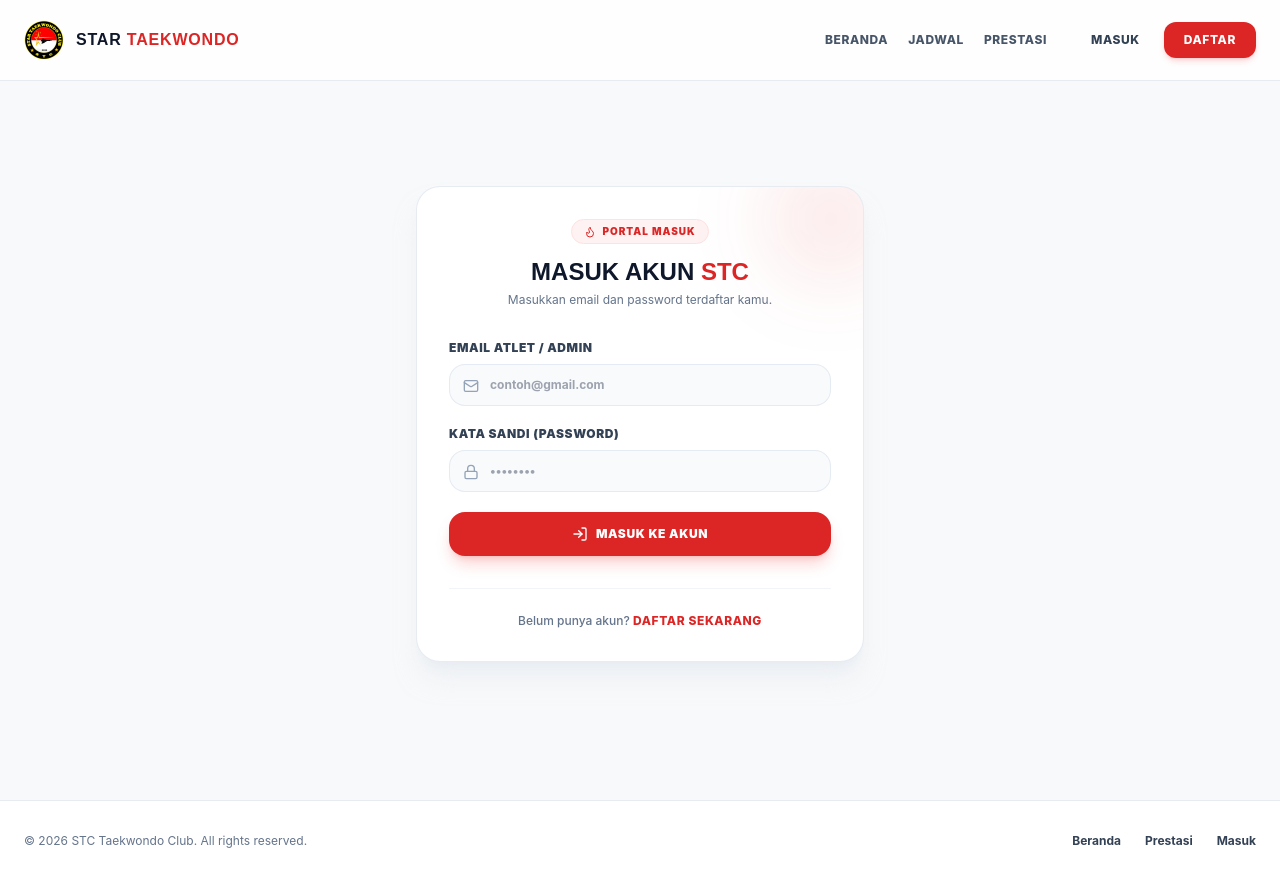
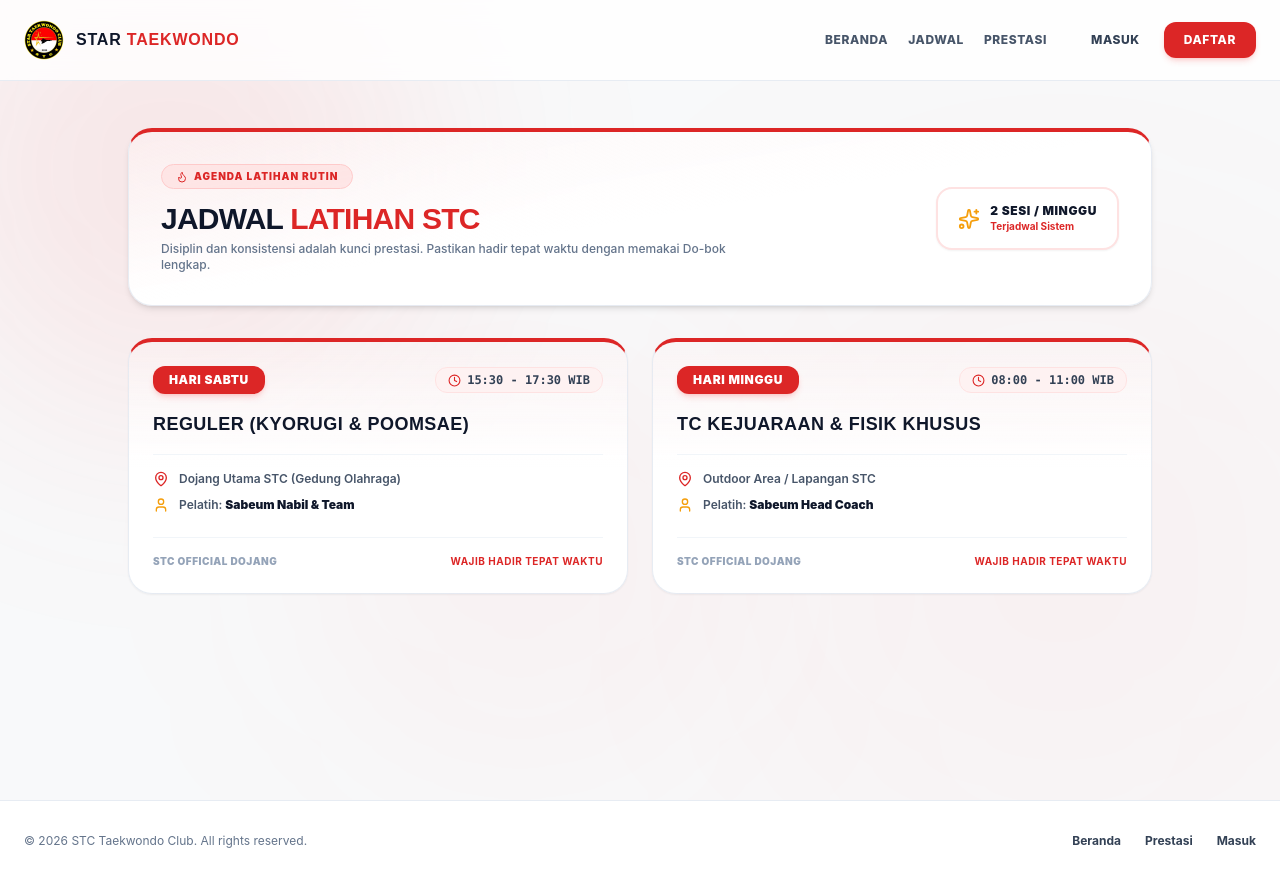
Before and after one commit to SyHqq-bi/stc-taekwondo, a React (Vite) app: page /schedule in a window 1280 px wide. Before the commit this address led to /login. Built offline with nearby package versions, Linux system fonts and the light colour scheme; no server answers; the database is empty.

Commit message:
Apply athletic STC red accent design system across all pages

```diff
--- a/src/App.jsx
+++ b/src/App.jsx
@@ -11,32 +11,30 @@ import Schedule from './pages/Schedule';
 import Login from './pages/Login';
 import Register from './pages/Register';
 import MemberDashboard from './member/MemberDashboard';
-import CompleteProfile from './member/CompleteProfile'; // <-- Tambahan import halaman profil
+import CompleteProfile from './member/CompleteProfile';
 import AdminDashboard from './admin/Dashboard';
 
 export default function App() {
   return (
     <AuthProvider>
       <Router>
-        <div className="flex flex-col min-h-screen bg-[#F8F9FA] text-slate-900 font-sans">
+        <div className="flex flex-col min-h-screen bg-[#F8F9FA] text-slate-900 font-sans relative overflow-x-hidden">
+          {/* Ambient Red Glow Mesh Background (Global) */}
+          <div className="fixed inset-0 pointer-events-none z-0 overflow-hidden">
+            <div className="absolute -top-20 -left-20 w-[500px] h-[500px] bg-red-500/10 rounded-full blur-[120px]" />
+            <div className="absolute top-1/3 -right-20 w-[600px] h-[600px] bg-red-500/5 rounded-full blur-[150px]" />
+            <div className="absolute bottom-10 left-1/4 w-[400px] h-[400px] bg-red-500/5 rounded-full blur-[130px]" />
+          </div>
+
           <Navbar />
-          <main className="flex-grow">
+          <main className="flex-grow relative z-10">
             <Routes>
-              {/* Rute Publik */}
               <Route path="/" element={<Home />} />
               <Route path="/achievements" element={<Achievements />} />
+              <Route path="/schedule" element={<Schedule />} />
               <Route path="/login" element={<Login />} />
               <Route path="/register" element={<Register />} />
 
-              {/* Rute Khusus Member (Wajib Login) */}
-              <Route
-                path="/schedule"
-                element={
-                  <ProtectedRoute>
-                    <Schedule />
-                  </ProtectedRoute>
-                }
-              />
               <Route
                 path="/member"
                 element={
@@ -54,7 +52,6 @@ export default function App() {
                 }
               />
 
-              {/* Rute Khusus Admin */}
               <Route
                 path="/admin"
                 element={
--- a/src/pages/Login.jsx
+++ b/src/pages/Login.jsx
@@ -29,21 +29,18 @@ export default function Login() {
   };
 
   return (
-    <div className="min-h-screen bg-[#F8F9FA] pt-32 pb-20 px-6 font-sans flex items-center justify-center">
+    <div className="min-h-screen pt-32 pb-20 px-6 font-sans flex items-center justify-center">
       <div className="w-full max-w-md">
 
-        <div className="bg-white border border-slate-200/80 rounded-3xl p-8 shadow-xl shadow-slate-200/50 relative overflow-hidden">
-          <div className="absolute top-0 right-0 -mt-8 -mr-8 w-32 h-32 bg-stc-red/10 rounded-full blur-2xl pointer-events-none" />
-
-          {/* Header Card */}
+        <div className="bg-gradient-to-b from-red-50/40 via-white to-white border border-slate-200/80 border-t-4 border-t-red-600 rounded-3xl p-8 shadow-xl shadow-slate-200/50">
           <div className="text-center mb-8">
-            <span className="inline-flex items-center gap-1.5 text-[10px] font-black tracking-widest text-stc-red uppercase bg-red-50 px-3 py-1 rounded-full border border-red-100">
-              <Flame size={12} className="text-stc-red" /> PORTAL MASUK
+            <span className="inline-flex items-center gap-1.5 text-[10px] font-black tracking-widest text-red-600 uppercase bg-red-100/80 px-3.5 py-1 rounded-full border border-red-200">
+              <Flame size={12} className="text-red-600" /> PORTAL MASUK
             </span>
             <h1 className="text-2xl font-black text-slate-900 font-heading uppercase mt-3">
-              Masuk Akun <span className="text-stc-red">STC</span>
+              Masuk Akun <span className="text-red-600">STC</span>
             </h1>
-            <p className="text-xs text-slate-500 mt-1">Masukkan email dan password terdaftar kamu.</p>
+            <p className="text-xs text-slate-500 mt-1 font-medium">Masukkan email dan password terdaftar kamu.</p>
           </div>
 
           {errorMsg && (
@@ -66,7 +63,7 @@ export default function Login() {
                   value={email}
                   onChange={(e) => setEmail(e.target.value)}
                   placeholder="contoh@gmail.com"
-                  className="w-full bg-slate-50 border border-slate-200/80 rounded-2xl py-3 pl-10 pr-4 text-xs font-bold text-slate-900 focus:outline-none focus:border-stc-red focus:ring-2 focus:ring-stc-red/10"
+                  className="w-full bg-white border border-slate-200/80 rounded-2xl py-3 pl-10 pr-4 text-xs font-bold text-slate-900 focus:outline-none focus:border-red-600 focus:ring-2 focus:ring-red-600/10 shadow-xs"
                 />
               </div>
             </div>
@@ -83,7 +80,7 @@ export default function Login() {
                   value={password}
                   onChange={(e) => setPassword(e.target.value)}
                   placeholder="••••••••"
-                  className="w-full bg-slate-50 border border-slate-200/80 rounded-2xl py-3 pl-10 pr-4 text-xs font-bold text-slate-900 focus:outline-none focus:border-stc-red focus:ring-2 focus:ring-stc-red/10"
+                  className="w-full bg-white border border-slate-200/80 rounded-2xl py-3 pl-10 pr-4 text-xs font-bold text-slate-900 focus:outline-none focus:border-red-600 focus:ring-2 focus:ring-red-600/10 shadow-xs"
                 />
               </div>
             </div>
@@ -91,7 +88,7 @@ export default function Login() {
             <button
               type="submit"
               disabled={loading}
-              className="w-full py-3.5 bg-stc-red hover:bg-red-700 text-white font-black text-xs uppercase tracking-wider rounded-2xl shadow-lg shadow-red-500/25 transition-all flex items-center justify-center gap-2 active:scale-95 mt-2"
+              className="w-full py-3.5 bg-red-600 hover:bg-red-700 text-white font-black text-xs uppercase tracking-wider rounded-2xl shadow-lg shadow-red-500/25 transition-all flex items-center justify-center gap-2 active:scale-95 mt-2"
             >
               <LogIn size={16} />
               {loading ? 'Memproses...' : 'Masuk Ke Akun'}
@@ -100,7 +97,7 @@ export default function Login() {
 
           <div className="mt-8 pt-6 border-t border-slate-100 text-center text-xs text-slate-500 font-medium">
             Belum punya akun?{' '}
-            <Link to="/register" className="font-extrabold text-stc-red hover:underline uppercase tracking-wider">
+            <Link to="/register" className="font-extrabold text-red-600 hover:underline uppercase tracking-wider">
               Daftar Sekarang
             </Link>
           </div>
--- a/src/pages/Schedule.jsx
+++ b/src/pages/Schedule.jsx
@@ -1,113 +1,114 @@
 import React, { useEffect, useState } from 'react';
 import { supabase } from '../services/supabase';
-import { Calendar, Clock, MapPin } from 'lucide-react';
+import { Clock, MapPin, User, Flame, Sparkles } from 'lucide-react';
 
 export default function Schedule() {
   const [schedules, setSchedules] = useState([]);
-  const [events, setEvents] = useState([]);
   const [loading, setLoading] = useState(true);
 
   useEffect(() => {
-    fetchData();
+    fetchSchedules();
   }, []);
 
-  const fetchData = async () => {
+  const fetchSchedules = async () => {
     setLoading(true);
-    const { data: schedData } = await supabase.from('training_schedule').select('*');
-    const { data: eventData } = await supabase.from('events').select('*').order('event_date', { ascending: true });
-
-    setSchedules(schedData || []);
-    setEvents(eventData || []);
+    const { data } = await supabase.from('schedules').select('*').order('created_at', { ascending: true });
+    setSchedules(data || []);
     setLoading(false);
   };
 
+  const defaultSchedules = [
+    {
+      id: 1,
+      day: 'SABTU',
+      time: '15:30 - 17:30 WIB',
+      location: 'Dojang Utama STC (Gedung Olahraga)',
+      coach: 'Sabeum Nabil & Team',
+      category: 'Reguler (Kyorugi & Poomsae)',
+    },
+    {
+      id: 2,
+      day: 'MINGGU',
+      time: '08:00 - 11:00 WIB',
+      location: 'Outdoor Area / Lapangan STC',
+      coach: 'Sabeum Head Coach',
+      category: 'TC Kejuaraan & Fisik Khusus',
+    }
+  ];
+
+  const displayData = schedules.length > 0 ? schedules : defaultSchedules;
+
   return (
-    <div className="min-h-screen bg-[#F8F9FA] text-slate-900 pt-32 pb-24 px-6 font-sans">
-      <div className="max-w-7xl mx-auto space-y-16">
+    <div className="min-h-screen pt-32 pb-20 px-6 font-sans">
+      <div className="max-w-5xl mx-auto space-y-8">
 
-        {/* HEADER */}
-        <div className="text-center max-w-3xl mx-auto">
-          <span className="text-[11px] font-extrabold text-stc-red tracking-widest uppercase bg-red-50 px-3 py-1 rounded-full border border-red-100">
-            AGENDA & JADWAL
+        {/* Header Section */}
+        <div className="bg-gradient-to-br from-red-50/50 via-white to-white border border-slate-200/80 border-t-4 border-t-red-600 rounded-3xl p-8 shadow-md flex flex-col md:flex-row justify-between items-start md:items-center gap-6">
+          <div>
+            <span className="inline-flex items-center gap-1.5 text-[10px] font-black tracking-widest text-red-600 uppercase bg-red-100/80 px-3.5 py-1 rounded-full border border-red-200">
+              <Flame size={12} className="text-red-600" /> AGENDA LATIHAN RUTIN
             </span>
-          <h1 className="text-4xl md:text-6xl font-black text-slate-900 mt-3 uppercase font-heading">
-            JADWAL LATIHAN & EVENT
+            <h1 className="text-3xl font-black text-slate-900 font-heading uppercase mt-3 tracking-tight">
+              Jadwal <span className="text-red-600">Latihan STC</span>
             </h1>
-          <p className="text-slate-600 text-sm mt-3">
-            Informasi lengkap hari latihan reguler Star Taekwondo Club dan agenda kejuaraan terdekat.
+            <p className="text-xs text-slate-500 mt-1 font-medium max-w-xl">
+              Disiplin dan konsistensi adalah kunci prestasi. Pastikan hadir tepat waktu dengan memakai Do-bok lengkap.
             </p>
           </div>
 
-        {/* JADWAL LATIHAN MINGGUAN */}
+          <div className="flex items-center gap-2.5 bg-white border-2 border-red-100 px-5 py-3.5 rounded-2xl shadow-sm">
+            <Sparkles size={22} className="text-amber-500" />
             <div>
-          <div className="flex items-center gap-2 mb-6">
-            <Clock className="text-stc-red" size={20} />
-            <h2 className="text-xl font-black text-slate-900 font-heading uppercase">Jadwal Latihan Rutin</h2>
+              <div className="text-xs font-black uppercase tracking-wider text-slate-900">2 Sesi / Minggu</div>
+              <div className="text-[10px] text-red-600 font-bold">Terjadwal Sistem</div>
+            </div>
+          </div>
         </div>
 
+        {/* Grid Kartu Jadwal */}
         {loading ? (
-            <div className="text-center py-10 text-xs text-slate-400">Memuat jadwal...</div>
-          ) : schedules.length > 0 ? (
-            <div className="grid grid-cols-1 md:grid-cols-3 gap-6">
-              {schedules.map((item) => (
-                <div key={item.id} className="bg-white border border-slate-200/80 rounded-3xl p-6 shadow-sm hover:shadow-md transition">
-                  <span className="px-3 py-1 bg-red-50 text-stc-red text-[11px] font-black rounded-lg uppercase">
-                    {item.day_name}
+          <div className="py-12 text-center text-xs font-bold text-slate-400">Memuat agenda latihan...</div>
+        ) : (
+          <div className="grid grid-cols-1 md:grid-cols-2 gap-6">
+            {displayData.map((item) => (
+              <div
+                key={item.id}
+                className="bg-gradient-to-b from-red-50/30 via-white to-white border border-slate-200/80 border-t-4 border-t-red-600 rounded-3xl p-6 shadow-sm hover:shadow-md transition-all duration-300 flex flex-col justify-between"
+              >
+                <div>
+                  <div className="flex items-center justify-between gap-4 mb-4">
+                    <span className="px-4 py-1.5 bg-red-600 text-white text-xs font-black uppercase tracking-wider rounded-xl shadow-md shadow-red-500/20">
+                      HARI {item.day || item.hari}
                     </span>
-                  <h3 className="text-lg font-black text-slate-900 mt-4 mb-2">{item.category}</h3>
-                  <div className="space-y-1.5 text-xs text-slate-600">
-                    <p className="flex items-center gap-2 font-medium">
-                      <Clock size={14} className="text-slate-400" /> {item.time_range}
-                    </p>
-                    <p className="flex items-center gap-2 font-medium">
-                      <MapPin size={14} className="text-slate-400" /> {item.location}
-                    </p>
+                    <span className="flex items-center gap-1.5 text-xs font-mono font-bold text-slate-700 bg-red-50 px-3 py-1 rounded-xl border border-red-100">
+                      <Clock size={13} className="text-red-600" /> {item.time || item.jam}
+                    </span>
+                  </div>
+
+                  <h3 className="text-lg font-black text-slate-900 uppercase font-heading tracking-wide mt-2">
+                    {item.category || item.kategori || 'Sesi Latihan STC'}
+                  </h3>
+
+                  <div className="space-y-2.5 mt-4 pt-4 border-t border-slate-100 text-xs font-semibold text-slate-600">
+                    <div className="flex items-center gap-2.5">
+                      <MapPin size={16} className="text-red-600 flex-shrink-0" />
+                      <span>{item.location || item.lokasi}</span>
+                    </div>
+                    <div className="flex items-center gap-2.5">
+                      <User size={16} className="text-amber-500 flex-shrink-0" />
+                      <span>Pelatih: <strong className="text-slate-900">{item.coach || item.pelatih}</strong></span>
+                    </div>
+                  </div>
+                </div>
+
+                <div className="mt-6 pt-4 border-t border-slate-100 flex items-center justify-between text-[10px] font-black uppercase tracking-wider text-slate-400">
+                  <span>STC Official Dojang</span>
+                  <span className="text-red-600 font-bold">Wajib Hadir Tepat Waktu</span>
                 </div>
               </div>
             ))}
           </div>
-          ) : (
-            <div className="p-8 bg-white border border-slate-200/80 rounded-2xl text-center text-xs text-slate-500">
-              Jadwal latihan rutin belum diatur oleh pengurus.
-            </div>
         )}
-        </div>
-
-        {/* AGENDA KEJUARAAN */}
-        <div>
-          <div className="flex items-center gap-2 mb-6">
-            <Calendar className="text-stc-red" size={20} />
-            <h2 className="text-xl font-black text-slate-900 font-heading uppercase">Agenda Kejuaraan & Event</h2>
-          </div>
-
-          {events.length > 0 ? (
-            <div className="grid grid-cols-1 md:grid-cols-2 gap-6">
-              {events.map((ev) => (
-                <div key={ev.id} className="bg-white border border-slate-200/80 rounded-3xl p-6 shadow-sm flex flex-col justify-between">
-                  <div>
-                    <div className="flex items-center justify-between mb-3">
-                      <span className="px-3 py-1 bg-amber-50 text-amber-600 border border-amber-200 text-[10px] font-black rounded-lg uppercase">
-                        {ev.category || 'EVENT'}
-                      </span>
-                      <span className="text-xs font-bold text-slate-400">
-                        {new Date(ev.event_date).toLocaleDateString('id-ID', { day: 'numeric', month: 'long', year: 'numeric' })}
-                      </span>
-                    </div>
-                    <h3 className="text-xl font-black text-slate-900 mb-2">{ev.title}</h3>
-                    <p className="text-xs text-slate-600 leading-relaxed mb-4">{ev.description || 'Tidak ada deskripsi.'}</p>
-                  </div>
-                  <div className="pt-4 border-t border-slate-100 flex items-center justify-between text-xs text-slate-600 font-medium">
-                    <span className="flex items-center gap-1.5"><MapPin size={14} className="text-stc-red" /> {ev.location}</span>
-                  </div>
-                </div>
-              ))}
-            </div>
-          ) : (
-            <div className="p-8 bg-white border border-slate-200/80 rounded-2xl text-center text-xs text-slate-500">
-              Belum ada agenda kejuaraan mendatang.
-            </div>
-          )}
-        </div>
 
       </div>
     </div>
```
Also changed, not shown: src/pages/Achievements.jsx (+18 -28 lines), src/pages/Register.jsx (+11 -15 lines). Lines whose indentation alone changed are shown as unchanged.
